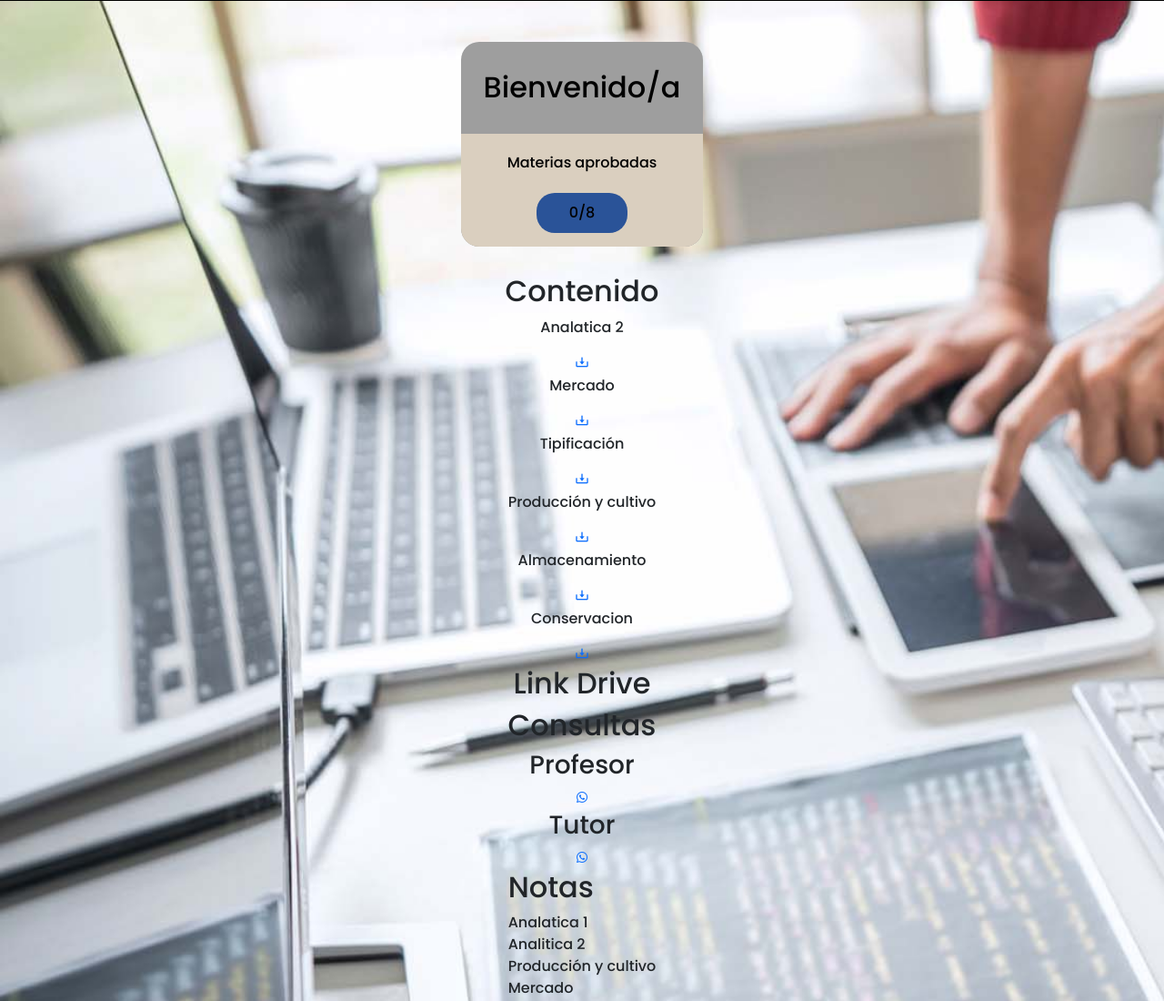
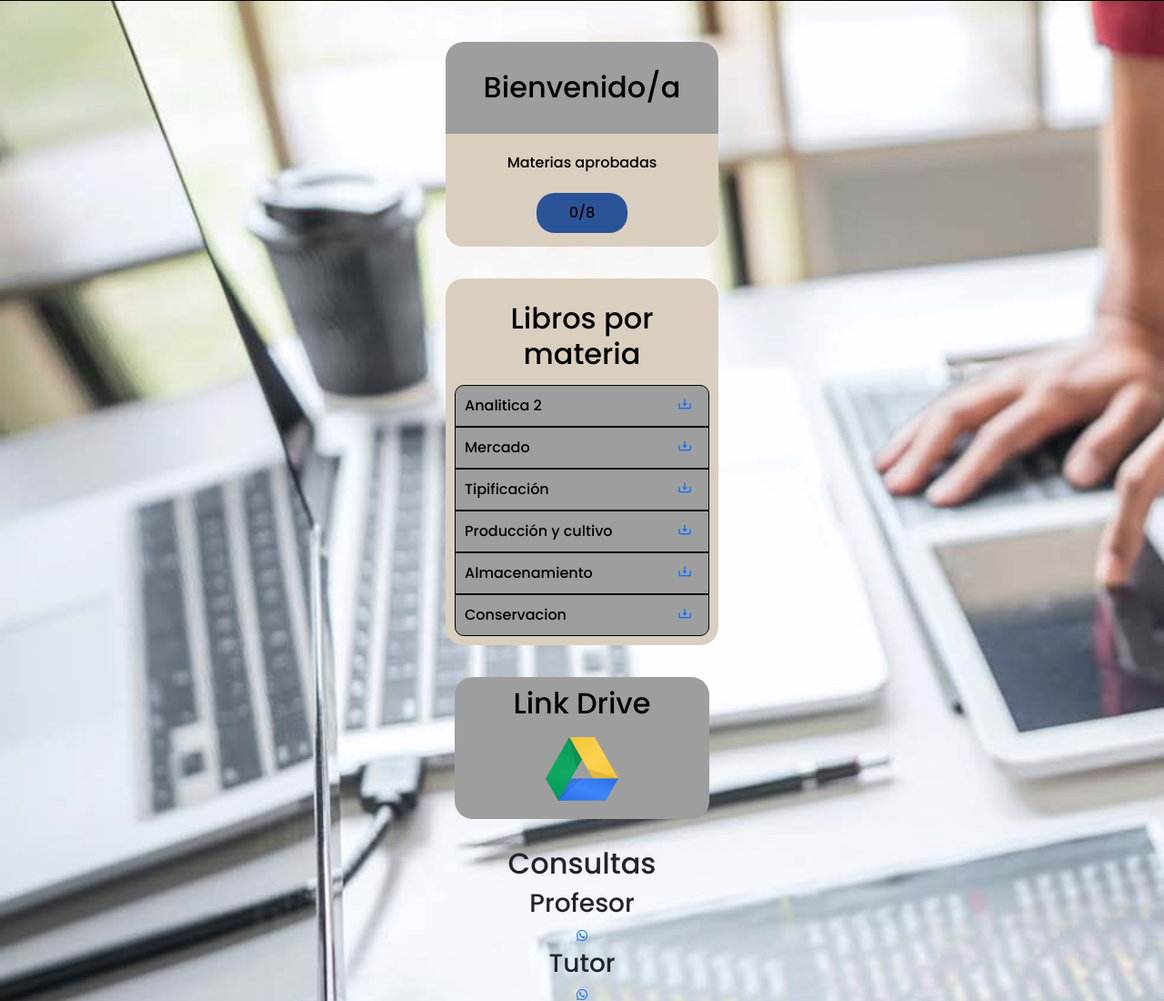
Before and after one commit to JuanJoseLopezArias/PeritosSurER, a website: page pages/perfilUsuario.html in a window 1280 px wide. Shown: the part 109-1209 px from the top of the page at 91% size. Drawn offline with nearby package versions, Linux system fonts and the light colour scheme.

Commit message:
Avances HTML CSS

```diff
--- a/pages/perfilUsuario.html
+++ b/pages/perfilUsuario.html
@@ -76,12 +76,14 @@
         </div>
 
       </div>
+      <!-- contenido -->
       <div class="box-contenido-pu">
-        <h2 class="h2-pu">Contenido</h2>
+        <!-- caja libros -->
         <div class="box-libros-pu">
-          <div class="box-nombres-libros-pu">
-            <div class="box-nombre-link-pu">
-              <p class="nombres-libros-pu">Analatica 2</p>
+          <!-- nombres libros-->
+          <h2 class="h2-libros-pu">Libros por materia</h2>
+          <div class="box-nombre-link-pu borde-top">
+            <p class="nombres-libros-pu">Analitica 2</p>
             <a class="links-libros" href="../linksDescargas/ANALÍTICA-II.pdf" target="_blank"><i
                 class='bx bx-download'></i></a>
           </div>
@@ -105,18 +107,17 @@
             <a class="links-libros" href="../linksDescargas/ALMACENAMIENTO.pdf" target="_blank"><i
                 class='bx bx-download'></i></a>
           </div>
-            <div class="box-nombre-link-pu">
+          <div class="box-nombre-link-pu borde-bot">
             <p class="nombres-libros-pu">Conservacion</p>
             <a class="links-libros" href="../linksDescargas/CONSERVACIÓN-DE-GRANOS.pdf" target="_blank"><i
                 class='bx bx-download'></i></a>
-            </div>
           </div>
         </div>
         <div class="box-contacto-pu">
           <div class="box-link-drive-pu">
             <h2 class="h2-pu">Link Drive</h2>
             <a href="https://drive.google.com/drive/folders/1ibgmGAUPkKoo6iaLq-2mxGgixFbGRmjd?usp=sharing"
-              target="_blank"></a>
+              target="_blank"><img class="img-drive-pu" src="../img/logo-drive.png" alt="Logo de google drive"></a>
           </div>
           <div class="box-contacto-wpp-pu">
             <h2 class="h2-pu">Consultas</h2>
--- a/scss/components/_mainPerfilUsuario.scss
+++ b/scss/components/_mainPerfilUsuario.scss
@@ -11,14 +11,18 @@
         flex-direction: column;
         justify-content: center;
         align-items: center;
+
         .encabezado-pu {
             text-align: center;
             @extend %caja-contenido-2;
             background-color: nth($coloresMadera, 7);
             padding: 0px;
+            width: 300px;
+
             .h1-pu {
                 padding: 10px 25px;
             }
+
             .materias-aprobadas-pu {
                 @extend %caja-contenido-2;
                 background-color: nth($coloresMadera, 2);
@@ -29,9 +33,11 @@
                 border-top-left-radius: 0px;
                 border-top-right-radius: 0px;
                 padding: 20px 10px 10px 10px;
+
                 &:hover {
                     box-shadow: none;
                 }
+
                 .notas-pu {
                     @extend %caja-contenido-1;
                     background-color: nth($coloresMadera, 1);
@@ -40,23 +46,58 @@
                 }
             }
         }
+
         .box-contenido-pu {
             @extend %flex-column;
+
             .h2-pu {
                 width: 100%;
             }
+
             .box-libros-pu {
                 @extend %flex-column;
-                .libros-pu {
+                @extend %caja-contenido-2;
+                background-color: nth($coloresMadera, 2);
+                margin: 5px 10px 30px 10px;
+                width: 300px;
+                .h2-libros-pu {
+                    margin: 15px;
+                }
+                .box-nombre-link-pu {
                     @extend %flex-row;
-                    .box-nombres-libros-pu {
+                    width: 100%;
+                    justify-content: space-between;
+                    padding: 10px;
+                    border: 1px solid black;
+                    background-color: nth($coloresMadera, 7);
 
+                    .nombres-libros-pu {
+                        margin: 0px;
                     }
-                    .box-link-libros-pu {
-                        @extend %flex-column;
-                        .link-libros {
-                            padding: 100px 0px;
+                    .links-libros {
+                        width: 2rem;
+                        &:hover {
+                            transform: scale(1.2);
                         }
+                    }
+                }
+                .borde-top {
+                    border-top-left-radius: 10px;
+                    border-top-right-radius: 10px;
+                }
+                .borde-bot {
+                    border-bottom-left-radius: 10px;
+                    border-bottom-right-radius: 10px;
+                }
+
+            }
+            .box-contacto-pu {
+                width: 300px;
+                .box-link-drive-pu {
+                    @extend %caja-contenido-2;
+                    .img-drive-pu {
+                        width: 5rem;
+                        margin: 10px;
                     }
                 }
             }
```
Also changed, not shown: css/styles.css, img/logo-drive.png (added), 1 other file. Lines whose indentation alone changed are shown as unchanged.
